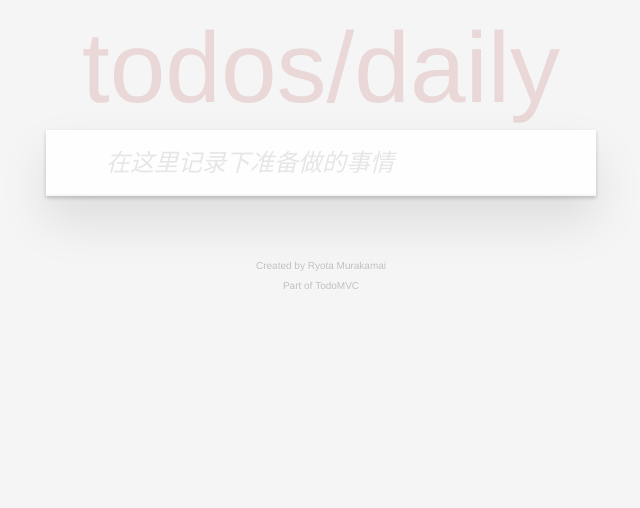
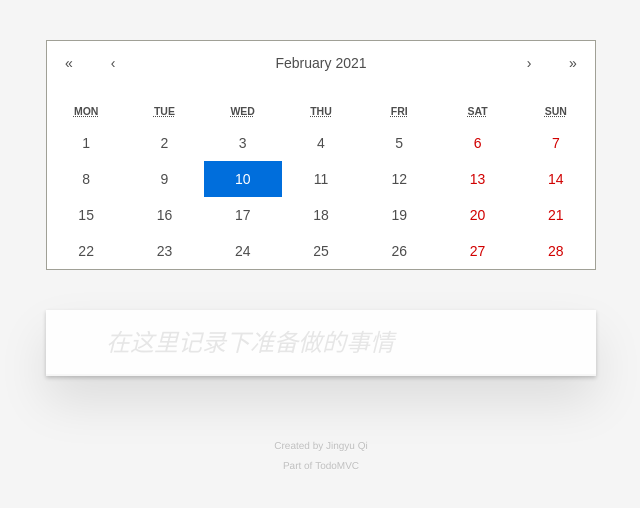
Before and after one commit to qijingyu2013/todos, a React (Create React App) app: page / in a window 1280 px wide. Shown: the top 508 px of the page, without its empty margins (319-959 px from the left). Built offline with nearby package versions, Linux system fonts and the light colour scheme.

Commit message:
添加日历

```diff
--- a/package.json
+++ b/package.json
@@ -24,6 +24,7 @@
   "dependencies": {
     "@reach/router": "^1.3.4",
     "react": "^17.0.1",
+    "react-calendar": "^3.3.1",
     "react-datetime-picker": "^3.0.4",
     "react-dom": "^17.0.1",
     "recoil": "^0.1.2",
--- a/src/App/Copyright.tsx
+++ b/src/App/Copyright.tsx
@@ -3,7 +3,7 @@ import React from 'react'
 const Copyright: React.FC = () => (
   <footer className="info">
     <p>
-      Created by <a href="https://ryota-murakami.github.io/">Ryota Murakamai</a>
+      Created by Jingyu Qi
     </p>
     <p>
       Part of <a href="http://todomvc.com">TodoMVC</a>
--- /dev/null
+++ b/src/App/DailyPicker/index.tsx
@@ -0,0 +1,36 @@
+import React, { Component } from 'react'
+import Calendar from 'react-calendar'
+import 'react-calendar/dist/Calendar.css'
+import { Layout } from './style'
+
+class DailyPicker extends Component {
+  state = {
+    date: new Date(),
+  }
+
+  onChange = (date: Date | Date[]) => this.setState({ date })
+
+  render = () => (
+    <Layout>
+      <Calendar
+        className="calendar"
+        onChange={this.onChange}
+        value={this.state.date}
+      />
+    </Layout>
+  )
+}
+// function DailyPicker() {
+//   // 默认使用系统当前时间，currentPickDate 修改后会记录到 sessionStorage
+//   // const [currentPickDate, onChange] = useState(new Date())
+//   const [value, onChange] = useState(new Date())
+//   return (
+//     <Layout>
+//       <div className="main">
+//         <Calendar onChange={onChange} value={value} />
+//       </div>
+//     </Layout>
+//   )
+// }
+
+export default DailyPicker
--- /dev/null
+++ b/src/App/DailyPicker/style.ts
@@ -0,0 +1,12 @@
+/* Creative Commons Attribution 4.0 International (CC-BY-4.0) */
+/* Copyright (c) Sindre Sorhus <sindresorhus@gmail.com> (sindresorhus.com) */
+/* This source code was getting from https://github.com/tastejs/todomvc-app-css/blob/03e753aa21bd555cbdc2aa09185ecb9905d1bf16/index.css */
+
+import styled from 'styled-components'
+
+export const Layout = styled.div`
+  .calendar {
+    width: 100%;
+    margin: 40px 0 40px 0;
+  }
+`
--- a/src/App/NewTodoInput/index.tsx
+++ b/src/App/NewTodoInput/index.tsx
@@ -36,7 +36,6 @@ const NewTodoTextInput: React.FC = () => {
   return (
     <Layout>
       <header className="header">
-        <h1>todos/daily</h1>
         <input
           type="text"
           className="new-todo"
--- a/src/App/index.tsx
+++ b/src/App/index.tsx
@@ -12,6 +12,7 @@ import {
   LocalStorageKey,
   Routes,
 } from '../dataStructure'
+import DailyPicker from './DailyPicker'
 
 interface Props {
   path: Routes
@@ -30,6 +31,7 @@ const App: React.FC<Props & RouteComponentProps> = ({ path }) => {
 
   return (
     <Layout>
+      <DailyPicker />
       <section className="todoapp">
         <NewTodoInput />
         {appState.todoList.length ? (
--- a/src/App/style.ts
+++ b/src/App/style.ts
@@ -7,7 +7,7 @@ import styled, { css } from 'styled-components'
 export const Layout = styled.div`
   .todoapp {
     background: #fff;
-    margin: 130px 0 40px 0;
+    margin: 0px 0 40px 0;
     position: relative;
     box-shadow: 0 2px 4px 0 rgba(0, 0, 0, 0.2), 0 25px 50px 0 rgba(0, 0, 0, 0.1);
   }
```
